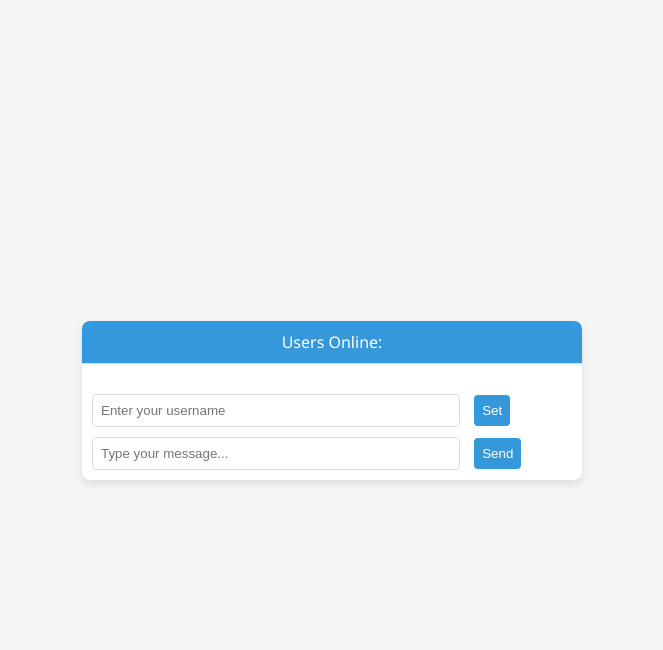
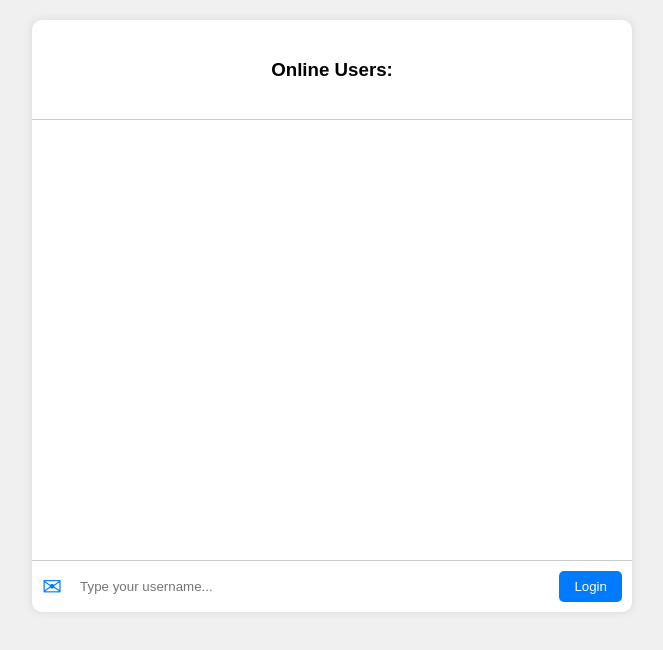
Before and after one commit to abhigdrv/simple-node-chat, a website: page public/index.html in a window 1280 px wide. Shown: the whole page, without its empty margins (308-971 px from the left). Drawn offline with nearby package versions, Linux system fonts and the light colour scheme; no server answers.

Commit message:
fix: new layout added

```diff
--- a/package.json
+++ b/package.json
@@ -5,12 +5,14 @@
   "main": "app.js",
   "scripts": {
     "test": "echo \"Error: no test specified\" && exit 1",
-    "start": "node app.js"
+    "start": "node app.js",
+    "dev": "nodemon app.js"
   },
   "author": "",
   "license": "ISC",
   "dependencies": {
     "express": "^4.18.2",
+    "nodemon": "^3.1.0",
     "socket.io": "^4.7.4"
   },
   "engines": {
--- a/public/index.html
+++ b/public/index.html
@@ -1,87 +1,59 @@
 <!DOCTYPE html>
 <html lang="en">
 <head>
-  <meta charset="UTF-8">
-  <meta name="viewport" content="width=device-width, initial-scale=1.0">
-  <title>Socket.IO Chat App</title>
-  <style>
-    body {
-      font-family: 'Segoe UI', Tahoma, Geneva, Verdana, sans-serif;
-      margin: 0;
-      display: flex;
-      flex-direction: column;
-      align-items: center;
-      justify-content: center;
-      height: 100vh;
-      background-color: #f5f5f5;
-    }
-    #chat-container {
-      background-color: #fff;
-      border-radius: 8px;
-      box-shadow: 0 4px 8px rgba(0, 0, 0, 0.1);
-      overflow: hidden;
-      width: 500px;
-    }
-    #user-list {
-      padding: 10px;
-      border-bottom: 1px solid #ddd;
-      text-align: center;
-      background-color: #3498db;
-      color: #fff;
-    }
-    #chat-box {
-      padding: 10px;
-      max-height: 300px;
-      overflow-y: auto;
-    }
-    #message-input,
-    #username-input {
-      width: 70%;
-      padding: 8px;
-      margin: 10px;
-      border: 1px solid #ddd;
-      border-radius: 4px;
-    }
-    #username-input {
-      margin-bottom: 0;
-    }
-    #message-input {
-      margin-bottom: 10px;
-    }
-    button {
-      padding: 8px;
-      background-color: #3498db;
-      color: #fff;
-      border: none;
-      border-radius: 4px;
-      cursor: pointer;
-    }
-  </style>
+<meta charset="UTF-8">
+<meta name="viewport" content="width=device-width, initial-scale=1.0">
+<title>Chat App</title>
+<link rel="stylesheet" href="style.css">
 </head>
 <body>
+<div class="container">
+    <div class="header">
+        <h3>Online Users:</h3>
+        <p style="font-size: 14px;"><span id="user-list"></span></p>
+    </div>
+    <div class="chat-box" id="chat-box"></div>
+    <div class="input-box">
+        <span class="letter-icon">&#9993;</span>
+        <input type="text" id="message-input" placeholder="Type your message..." style="display: none;">
+        <button id="send-btn" style="display: none;" onclick="sendMessage()">Send</button>
 
-<div id="chat-container">
-  <div id="user-list">Users Online: </div>
-  <div id="chat-box"></div>
-  <input type="text" id="username-input" placeholder="Enter your username">
-  <button onclick="setUsername()" id="setButton">Set</button>
-  <input type="text" id="message-input" placeholder="Type your message...">
-  <button onclick="sendMessage()" type="submit">Send</button>
+        <input type="text" id="username-input" placeholder="Type your username...">
+        <button id="login-btn" onclick="setUsername()">Login</button>
+    </div>
 </div>
 
+<script>
+    document.getElementById("message-input").addEventListener("keypress", function(event) {
+        if (event.key === "Enter") {
+            event.preventDefault();
+            document.getElementById("send-btn").click();
+        }
+    });
+    document.getElementById("username-input").addEventListener("keypress", function(event) {
+        if (event.key === "Enter") {
+            event.preventDefault();
+            document.getElementById("login-btn").click();
+        }
+    });
+</script>
 <script src="/socket.io/socket.io.js"></script>
 <script src="https://code.jquery.com/jquery-3.6.4.min.js"></script>
 <script>
   const socket = io();
-
   function setUsername() {
     const usernameInput = document.getElementById('username-input');
-    const setButton = document.getElementById('setButton');
-    const username = usernameInput.value.trim();
+    const messageInput = document.getElementById('message-input');
+    const setButton = document.getElementById('login-btn');
+    const sendButton = document.getElementById('send-btn');
+    const randomNumber = Math.floor(Math.random() * 900) + 100;
+    const username = usernameInput.value.trim()+"_"+randomNumber;
     if (username !== '') {
       socket.emit('setUsername', username);
       usernameInput.style.display = 'none';
+      messageInput.style.display = 'block';
       setButton.style.display = 'none';
+      sendButton.style.display = 'block';
     }
   }
 
@@ -96,17 +68,31 @@
 
   socket.on('userList', (users) => {
     const userList = document.getElementById('user-list');
-    userList.innerHTML = 'Users Online: ' + users.join(', ');
+    userList.innerHTML = users.join(', ');
   });
 
   socket.on('chat message', (data) => {
     const chatBox = document.getElementById('chat-box');
     const messageElement = document.createElement('p');
-    messageElement.textContent = data.username + ': ' + data.msg;
+    console.log(generateColorHash(data.username));
+    messageElement.style.backgroundColor = generateColorHash(data.username);
+    messageElement.innerHTML = `<strong>${data.username}:</strong> ${data.msg}`;
     chatBox.appendChild(messageElement);
     chatBox.scrollTop = chatBox.scrollHeight; // Auto-scroll to the bottom
   });
+  function generateColorHash(name) {
+        let hashCode = 0;
+        for (let i = 0; i < name.length; i++) {
+            hashCode = name.charCodeAt(i) + ((hashCode << 5) - hashCode);
+        }
+        let color = '#';
+        for (let i = 0; i < 6; i++) {
+            const value = (hashCode >> (i * 4)) & 0xFF;
+            color += value.toString(16).padStart(2, '0');
+        }
+        color += '80';
+        return color.substring(0, 7)+"50";
+    }
 </script>
-
 </body>
 </html>
--- /dev/null
+++ b/public/style.css
@@ -0,0 +1,89 @@
+body {
+    font-family: Arial, sans-serif;
+    margin: 0;
+    padding: 0;
+    background-color: #f0f0f0;
+}
+
+.container {
+    max-width: 600px;
+    margin: 20px auto;
+    background-color: #fff;
+    border-radius: 10px;
+    box-shadow: 0 0 10px rgba(0, 0, 0, 0.1);
+}
+
+.header {
+    padding: 20px;
+    border-bottom: 1px solid #ccc;
+    text-align: center;
+}
+
+.chat-box {
+    padding: 20px;
+    height: 400px;
+    overflow-y: scroll;
+}
+
+.message {
+    background-color: #f2f2f2;
+    border-radius: 5px;
+    padding: 10px;
+    margin-bottom: 10px;
+}
+
+.message.sender {
+    background-color: #dcf8c6;
+    align-self: flex-end;
+}
+
+.message.receiver {
+    background-color: #eaeaea;
+    align-self: flex-start;
+}
+
+.message-text {
+    margin: 0;
+}
+
+.input-box {
+    padding: 10px;
+    display: flex;
+    align-items: center;
+    border-top: 1px solid #ccc;
+}
+
+.input-box input[type="text"] {
+    flex: 1;
+    padding: 8px;
+    border: none;
+    border-radius: 5px;
+    outline: none;
+}
+
+.input-box button {
+    padding: 8px 15px;
+    margin-left: 10px;
+    border: none;
+    border-radius: 5px;
+    background-color: #007bff;
+    color: #fff;
+    cursor: pointer;
+    outline: none;
+}
+
+.input-box button:hover {
+    background-color: #0056b3;
+}
+
+.letter-icon {
+    font-size: 24px;
+    margin-right: 10px;
+    color: #007bff;
+}
+.chat-box p{
+    padding: 4px 10px;
+    border-radius: 5px;
+    margin: 0px;
+    margin-bottom: 5px;
+}
```
Also changed, not shown: app.js (+6 -123 lines), 1 other file.
